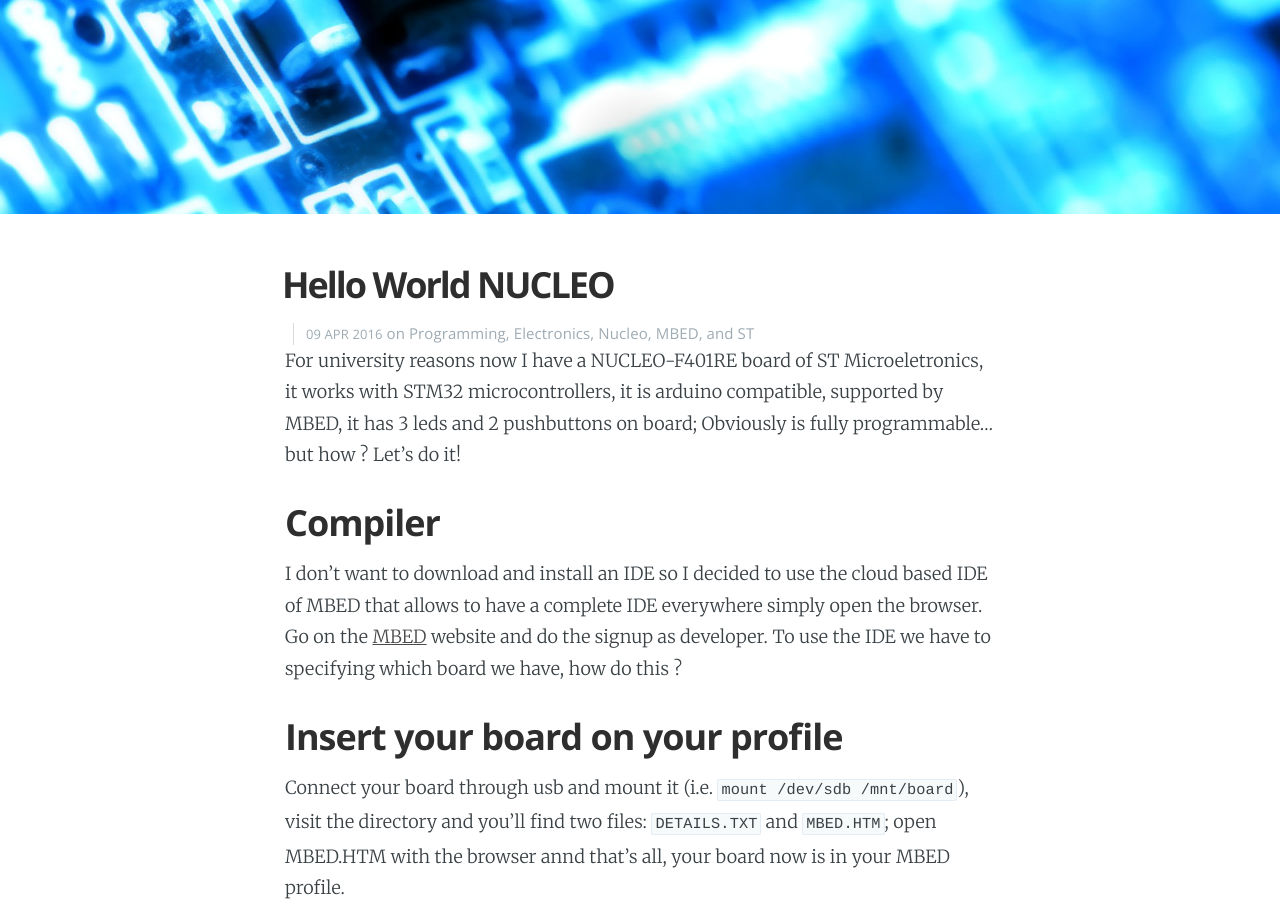
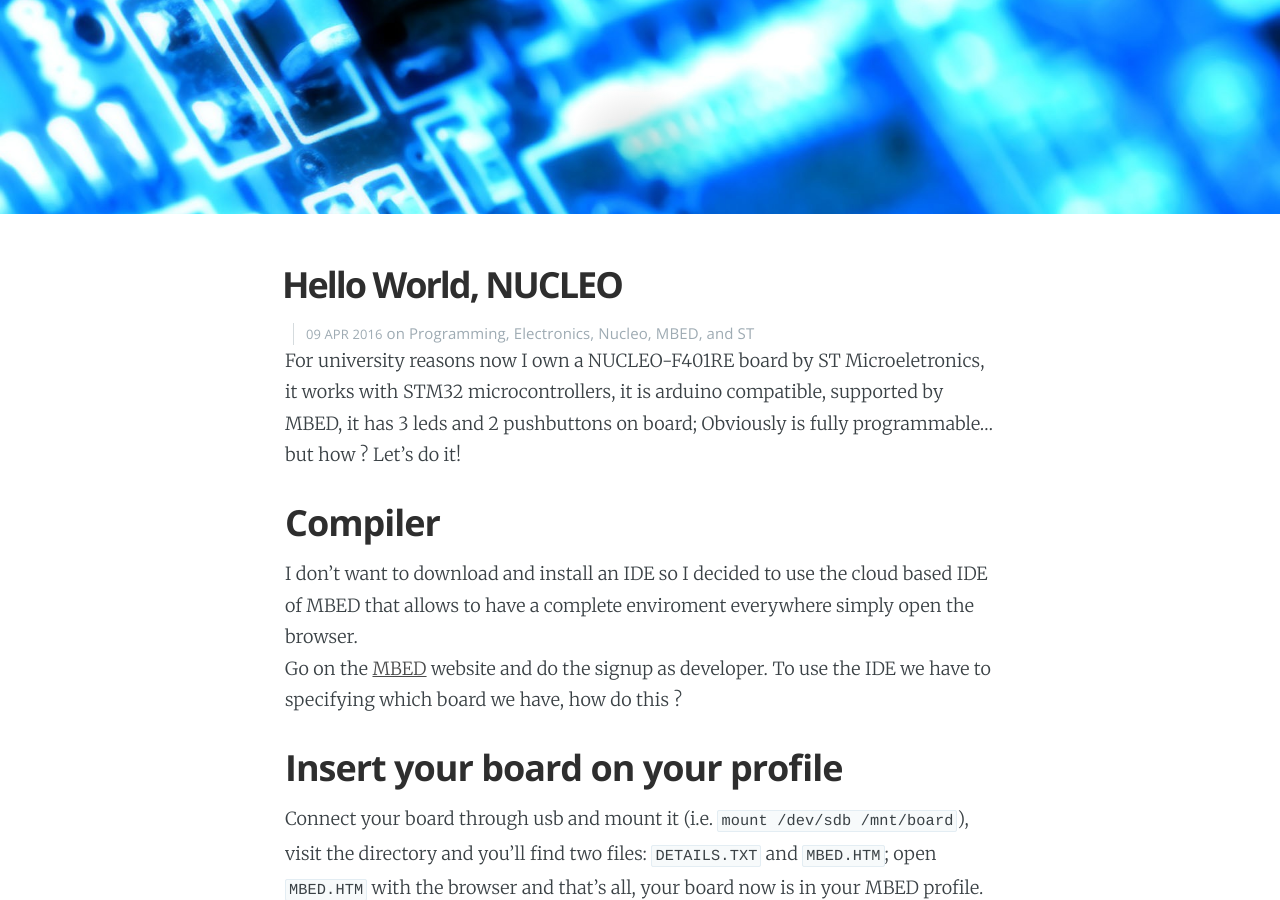
Before and after one commit to dlion/domenicoluciani, a Jekyll site: the page built from _posts/2016-04-09-hello-world-nucleo.md, in a window 1280 px wide and 900 px high, scrolled down 371 px. Built offline with Jekyll 4.4.1, drawn with Linux system fonts in a browser that asks for light colours; nearby versions of some CDN libraries; some of the changed text lies outside the part shown.

Commit message:
Time and typo

```diff
--- a/_posts/2016-04-09-hello-world-nucleo.md
+++ b/_posts/2016-04-09-hello-world-nucleo.md
@@ -1,21 +1,21 @@
 ---
 layout: post
-title: "Hello World NUCLEO"
-date: 2016-04-09 17:24:00
+title: "Hello World, NUCLEO"
+date: 2016-04-09 17:24:00 +0100
 categories: [Programming, Electronics, Nucleo, MBED, ST]
 cover: "/assets/images/covers/helloworldnucleo.jpg"
 ---
 
-For university reasons now I have a NUCLEO-F401RE board of ST Microeletronics, it works with STM32 microcontrollers, it is arduino compatible, supported by MBED, it has 3 leds and 2 pushbuttons on board; Obviously is fully programmable... but how ? Let's do it!
+For university reasons now I own a NUCLEO-F401RE board by ST Microeletronics, it works with STM32 microcontrollers, it is arduino compatible, supported by MBED, it has 3 leds and 2 pushbuttons on board; Obviously is fully programmable... but how ? Let's do it!
 
 ## Compiler
 
-I don't want to download and install an IDE so I decided to use the cloud based IDE of MBED that allows to have a complete IDE everywhere simply open the browser.
-Go on the [MBED](http://mbed.com) website and do the signup as developer. To use the IDE we have to specifying which board we have, how do this ?
+I don't want to download and install an IDE so I decided to use the cloud based IDE of MBED that allows to have a complete enviroment everywhere simply open the browser.
+Go on the [MBED](https://mbed.com) website and do the signup as developer. To use the IDE we have to specifying which board we have, how do this ?
 
 ## Insert your board on your profile
 
-Connect your board through usb and mount it (i.e. `mount /dev/sdb /mnt/board`), visit the directory and you'll find two files: `DETAILS.TXT` and `MBED.HTM`; open MBED.HTM with the browser annd that's all, your board now is in your MBED profile.
+Connect your board through usb and mount it (i.e. `mount /dev/sdb /mnt/board`), visit the directory and you'll find two files: `DETAILS.TXT` and `MBED.HTM`; open `MBED.HTM` with the browser and that's all, your board now is in your MBED profile.
 
 ## Hello World
 
```
Also changed, not shown: other parts of _posts/2016-04-09-hello-world-nucleo.md (+2 -2 lines).
